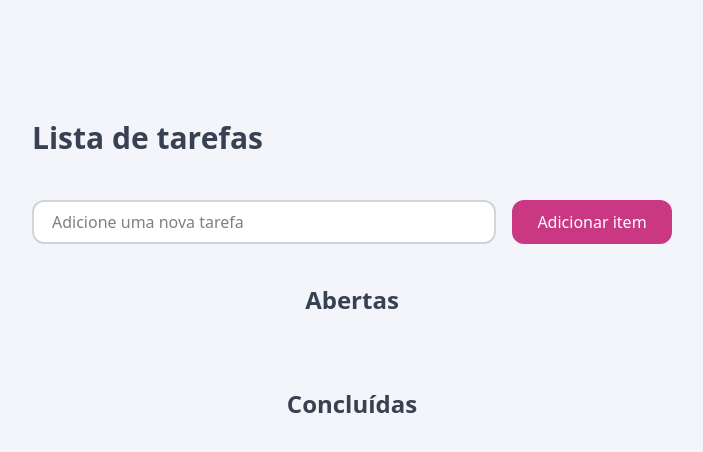
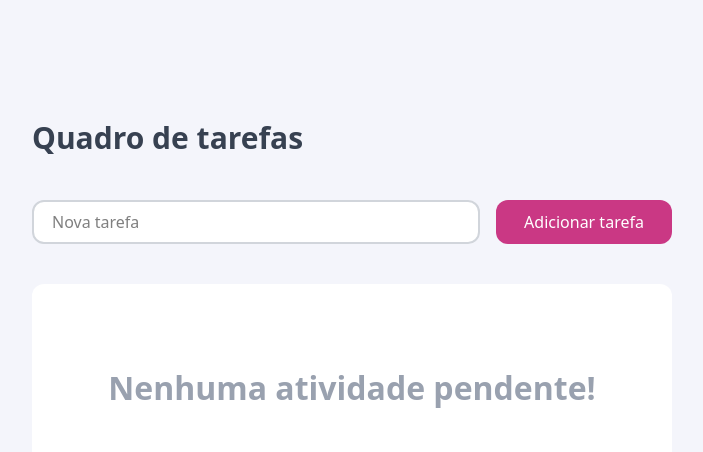
Before and after one commit to kartiaga/quest-to-do, a React (Vite) app: page / in a window 1280 px wide. Shown: the top 452 px of the page, without its empty margins (288-991 px from the left). Built offline with nearby package versions, Linux system fonts and the light colour scheme.

Commit message:
no activity message and concluded task layout

```diff
--- a/package.json
+++ b/package.json
@@ -17,6 +17,7 @@
   },
   "devDependencies": {
     "@eslint/js": "^9.22.0",
+    "@tailwindcss/forms": "^0.5.10",
     "@types/react": "^19.0.10",
     "@types/react-dom": "^19.0.4",
     "@vitejs/plugin-react": "^4.3.4",
--- a/src/App.jsx
+++ b/src/App.jsx
@@ -85,14 +85,13 @@ function App() {
 
   return (
     <div className="flex min-h-screen justify-center bg-[#F4F5FB]">
-      <div className="w-[100%] sm:w-[40rem] h-[70%] rounded-sm mt-30">
+      <div className="h-[70%] w-[100%] mx-8 rounded-sm mt-30 sm:w-[40rem]">
         <h1 className="text-3xl font-work font-bold w-fit text-center mb-[2.75rem] text-[#374151]">
-          Lista de tarefas
+          Quadro de tarefas
         </h1>
         <AddQuest saveAddQuest={saveAddQuest}/>
 
-        <div className='flex flex-col gap-4 w-ful items-center mt-10'>
-          <h2 className='text-2xl font-bold font-work text-[#374151]'>Abertas</h2>
+        <div className='flex flex-col gap-4 w-ful mt-10'>
           <QuestList
             quests={notConcludedQuests}
             saveEditQuest={saveEditQuest}
@@ -101,8 +100,10 @@ function App() {
           />
         </div>
 
-        <div className='flex flex-col gap-4 w-ful items-center mt-10'>
-          <h2 className='text-2xl font-bold font-work text-[#374151]' >Concluídas</h2>
+        {concludedQuests.length > 0 && (
+
+        <div className='flex flex-col gap-4 w-ful mt-10'>
+          <h2 className='text-2xl font-bold font-work text-gray-500' >Tarefas concluídas</h2>
           <QuestList
             quests={concludedQuests}
             saveEditQuest={saveEditQuest}
@@ -110,6 +111,7 @@ function App() {
             saveDeleteQuest={saveDeleteQuest}
           />
         </div>
+        )}
       </div>
     </div>
   )
--- a/src/components/addQuest.jsx
+++ b/src/components/addQuest.jsx
@@ -4,16 +4,21 @@ function AddQuest(props) {
   const [title, setTitle] = useState("")
 
   return (
-    <div className="flex justify-center items-center gap-4 w-full h-[2.75rem]">
+    <div className="max-sm:block max-sm:h-[100%] flex justify-center items-center gap-4 w-full">
       <input
         type="text"
-        placeholder="Adicione uma nova tarefa"
-        className="pl-4.5 flex w-[100%] h-[100%] rounded-[12px] bg-[#FFF] border-[2px] border-[#D1D5DB] hover:border-[#B9C2D0] focus:outline-[#CA3884]"
+        value={title}
+        placeholder="Nova tarefa"
+        className="pl-4.5 flex w-[100%] h-11 rounded-[12px] bg-[#FFF] border-[2px] border-[#D1D5DB] hover:border-[#B9C2D0] focus:outline-[#CA3884]"
         onChange={(event) => setTitle(event.target.value)}
        />
-      <button className="bg-[#CA3884] hover:bg-[#A52C6B] text-[#FFF] min-w-[10rem] h-[100%] px-6 rounded-[12px] focus:outline-[#A52C6B]"
-      onClick={() => props.saveAddQuest(title)}>
-        Adicionar item
+      <button className="bg-[#CA3884] hover:bg-[#A52C6B] text-[#FFF] min-w-[11rem] h-11 px-6 rounded-[12px] focus:outline-[#A52C6B] max-sm:w-full max-sm:mt-4"
+      onClick={() => {
+        props.saveAddQuest(title)
+        setTitle("")
+      }}
+      >
+        Adicionar tarefa
       </button>
     </div>
   )
--- a/src/components/questItem.jsx
+++ b/src/components/questItem.jsx
@@ -7,13 +7,13 @@ export default function QuestItem(props) {
   const concluded = props.quest.status === "concluido"
 
   return (
-    <div className="bg-[#FFF] pl-4.5 py-2 rounded-[12px] text-[#374151]">
-      <div className="flex items-center gap-2">
+    <div className="bg-[#FFF] pl-3 py-2 rounded-[12px] text-[#374151] flex justify-between items-center">
+      <div className="flex items-center gap-3 h-9">
         <input
           disabled={concluded}
           type="checkbox"
           checked={checked}
-          className="rounded-full border"
+          className="accent-[#CA3884] w-4"
           onChange={() => {
             if (concluded) return
             setChecked(!checked)
@@ -23,21 +23,21 @@ export default function QuestItem(props) {
 
         {editMode && !concluded ? (
           <input
-            placeholder="quest"
+            placeholder="Tarefa"
             value={title}
             onChange={(event) => setTitle(event.target.value)}
-            className="bg-gray-100 text-black pl-2 w-full rounded"
+            className="bg-gray-100 text-black pl-2 mr-2 w-full rounded-[4px] focus:outline-gray-300"
             autoFocus
           />
         ) : (
-          <p className={`break-words ${concluded ? "line-through" : ""}`}>
+          <p className={`break-words ${concluded ? "line-through pr-3" : ""}`}>
             {props.quest.title}
           </p>
         )}
       </div>
 
       {!concluded && (
-        <div className="flex gap-2 mt-2">
+        <div className="flex gap-2 mr-5">
           <button
             onClick={() => {
               if (editMode) props.saveEditQuest(props.quest, title)
@@ -45,7 +45,7 @@ export default function QuestItem(props) {
             }}
             className="text-sm text-blue-400 hover:text-blue-600"
           >
-            {editMode ? "Salvar" : "Editar"}
+            {editMode ? "Save" : "Edit"}
           </button>
 
           <button
@@ -55,7 +55,7 @@ export default function QuestItem(props) {
             }}
             className="text-sm text-red-400 hover:text-red-600"
           >
-            Excluir
+            Delete
           </button>
         </div>
       )}
--- a/src/components/questList.jsx
+++ b/src/components/questList.jsx
@@ -1,8 +1,18 @@
 import QuestItem from "./questItem"
 
 export default function QuestList(props) {
+  const concluded = props.quests.some((quest) => quest.status === "concluido")
+
+  if (props.quests.length === 0) {
+    return (
+      <p className="text-center text-gray-400 font-bold text-[2rem] bg-white py-20 w-full rounded-[12px] ">
+        Nenhuma atividade pendente!
+      </p>
+    )
+  }
+
   return (
-    <div className="grid gap-3 mt-4 w-full">
+    <div className={`${concluded ? "flex flex-wrap" : " grid grid-cols"} gap-3 w-full`}>
       {props.quests.map((quest) => (
         <QuestItem
           key={quest.id}
```
Also changed, not shown: 1 other file (tests, documents, lock files or other folders).
